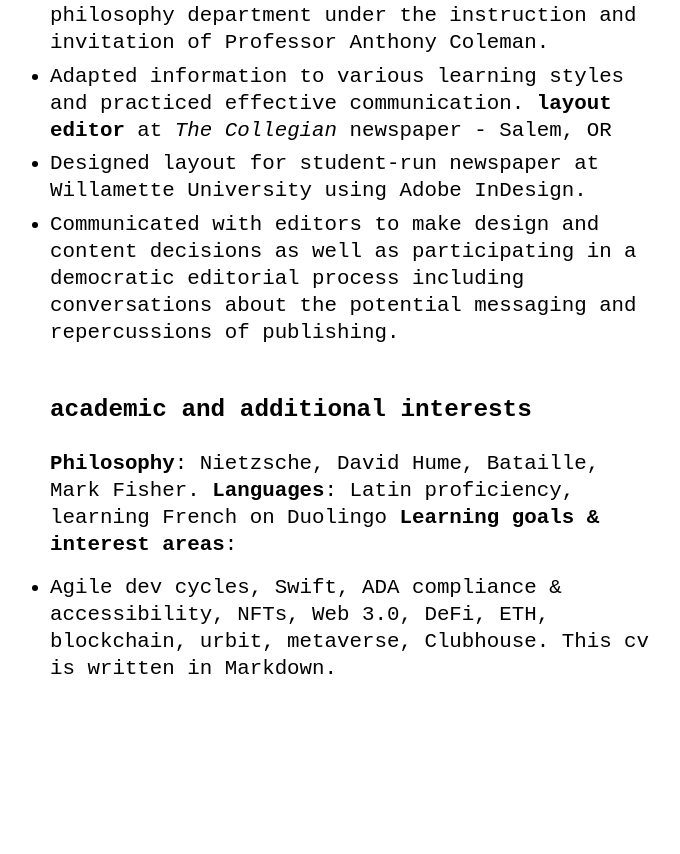
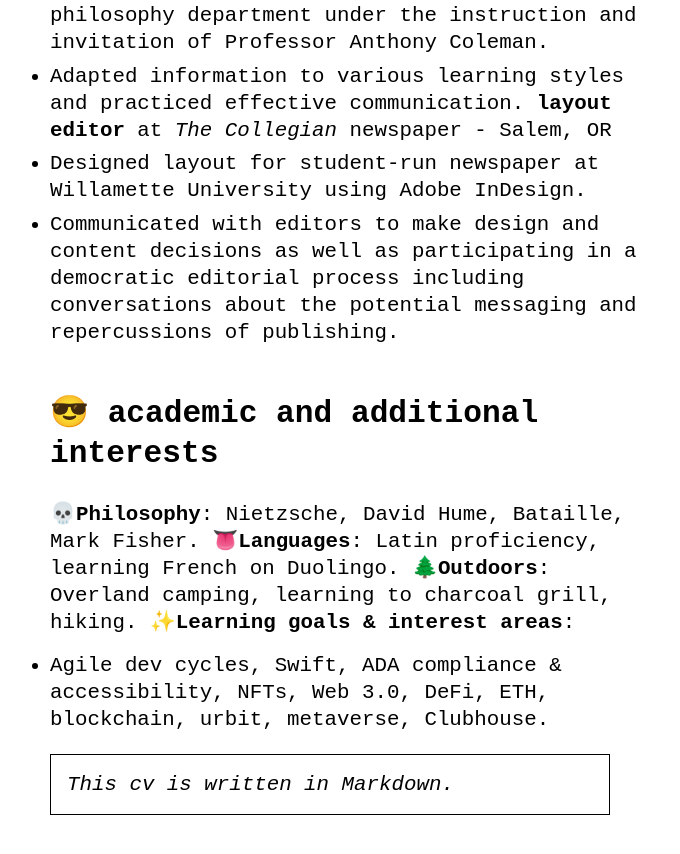
Before and after one commit to lemurodigital/lemuro.digital, a Jekyll site: the page built from cv.md, in a window 1280 px wide and 900 px high, scrolled down 1366 px. Shown: the top 854 px of the window, without its empty margins (310-990 px from the left). Built offline with Jekyll 4.4.1, drawn with Linux system fonts in a browser that asks for light colours; before the commit the page ends 2133 px from its top, so only the background shows below that; some of the changed text lies outside the part shown.

Commit message:
Update cv.md

```diff
--- a/cv.md
+++ b/cv.md
@@ -4,14 +4,14 @@ title: cv
 sitemap: false
 ---
 # Scott DuPlessis
-📩Contactable via [email](mailto:scott@lemuro.digital), [text](tel:+1-352-340-3690), or [Telegram](https://t.me/lemurodigital).
-🍱Investigable on [Twitter](https://twitter.com/scottduplessis), [LinkedIn](https://www.linkedin.com/in/scott-duplessis-abb8091a1/), and [Spotify](https://open.spotify.com/user/jp6tr9y7iarsp3875ljowt2tn?si=XeM-g8CySoOEeqEWa1LQYw).
-## 📓education
+📩 Contactable via [email](mailto:scott@lemuro.digital), [text](tel:+1-352-340-3690), or [Telegram](https://t.me/lemurodigital).
+🍱 Investigable on [Twitter](https://twitter.com/scottduplessis), [LinkedIn](https://www.linkedin.com/in/scott-duplessis-abb8091a1/), and [Spotify](https://open.spotify.com/user/jp6tr9y7iarsp3875ljowt2tn?si=XeM-g8CySoOEeqEWa1LQYw).
+## 📓 education
 ### **[Willamette University](https://willamette.edu/)** - [Salem, OR](https://goo.gl/maps/BGzNSbrrCPVrQDVd8)
 B.A. in [Philosophy](https://willamette.edu/arts-sciences/philosophy/index.html) & [Classics](https://willamette.edu/arts-sciences/classics/).
 Thesis: _The Priority of Existence: Kierkegaard and Nietzsche on Life as a Whole_
 ###**Utterly too much law school** - [Iowa City, IA](https://webcam.iowa.uiowa.edu/live/)
-## 🖥experience
+## 🖥 experience
 ### web paths
 **development & marketing**
 - Content distribution on [Wordpress](https://fossguides.co/) (CMS), [Github](https://lemuro.digital/), Siteground.
@@ -25,9 +25,11 @@ Thesis: _The Priority of Existence: Kierkegaard and Nietzsche on Life as a Whole
 **layout editor** at _The Collegian_ newspaper - Salem, OR
 - Designed layout for student-run newspaper at Willamette University using Adobe InDesign.
 - Communicated with editors to make design and content decisions as well as participating in a democratic editorial process including conversations about the potential messaging and repercussions of publishing.
-### academic and additional interests
-**Philosophy**: Nietzsche, David Hume, Bataille, Mark Fisher.
-**Languages**: Latin proficiency, learning French on Duolingo
-**Learning goals & interest areas**:
+## 😎 academic and additional interests
+**💀Philosophy**: Nietzsche, David Hume, Bataille, Mark Fisher.
+**👅Languages**: Latin proficiency, learning French on Duolingo.
+**🌲Outdoors**: Overland camping, learning to charcoal grill, hiking.
+**✨Learning goals & interest areas**:
 - Agile dev cycles, Swift, ADA compliance & accessibility, NFTs, Web 3.0, DeFi, ETH, blockchain, urbit, metaverse, Clubhouse.
-This cv is written in Markdown.
+
+>This cv is written in Markdown.
```
